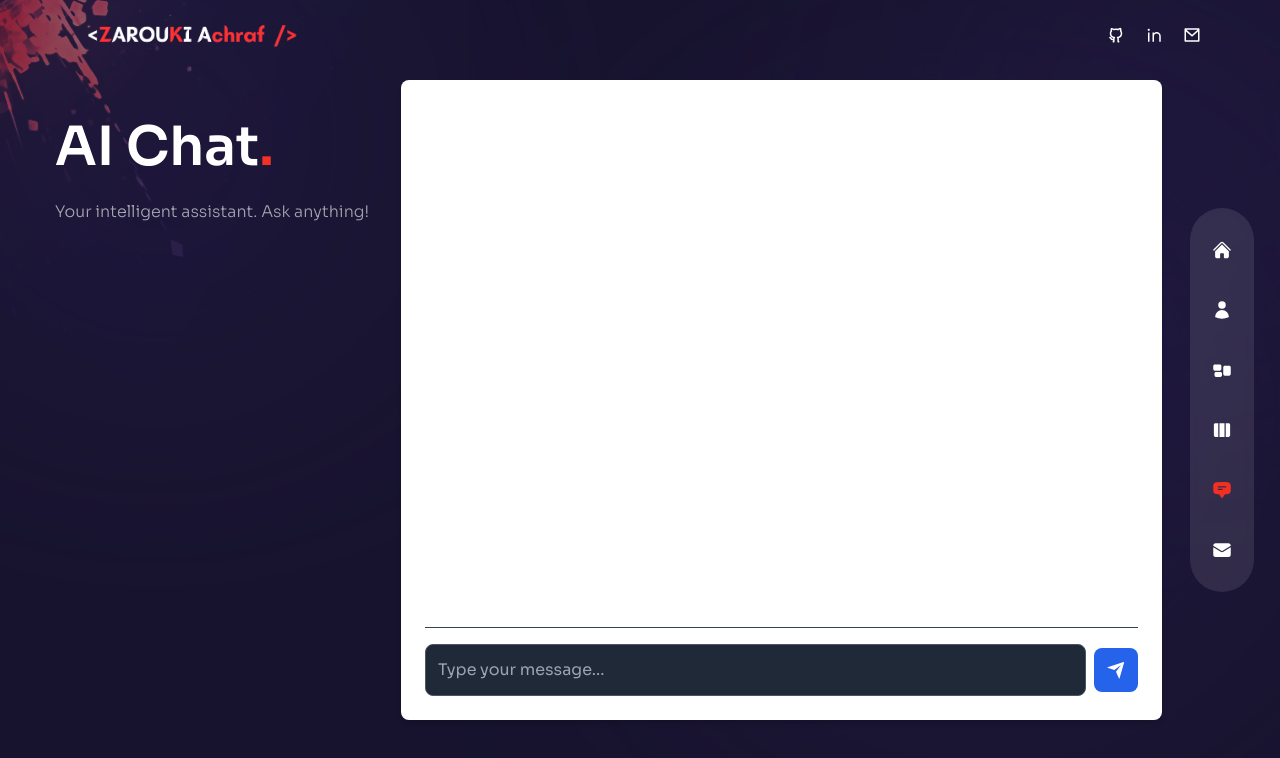
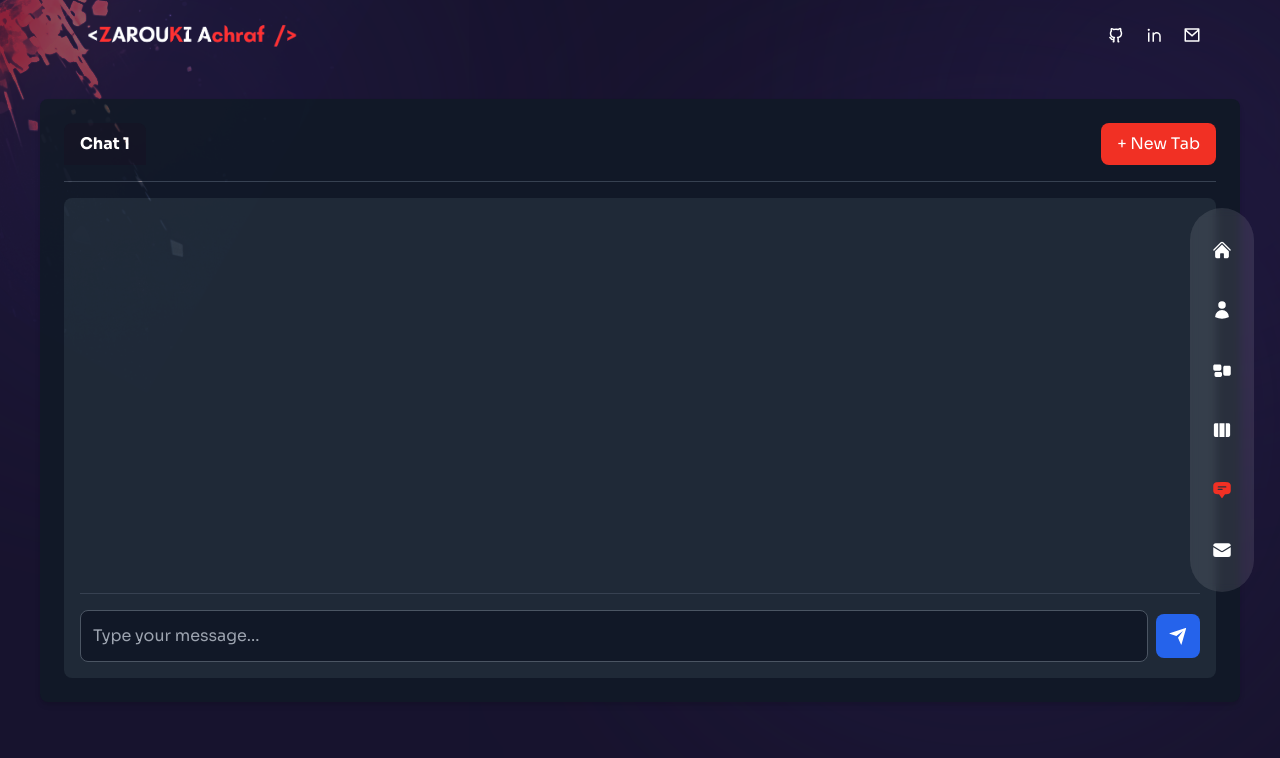
Before and after one commit to Achraftraf/Achraftraf.github.io, a Next.js app: page /cv in a window 1280 px wide. Shown: the top 758 px of the page. Built offline with nearby package versions, Linux system fonts and the light colour scheme.

Commit message:
i improvethe ui of that chat cv

```diff
--- a/pages/cv/index.js
+++ b/pages/cv/index.js
@@ -1,21 +1,50 @@
 import React, { useState } from "react";
+
 import { v4 as uuidv4 } from "uuid";
+
 import { RiSendPlaneFill } from "react-icons/ri";
+
 import { motion } from "framer-motion";
+
 import { fadeIn } from "../../variants";
 
 const ChatPage = () => {
+  const [activeTab, setActiveTab] = useState("chat1");
+
+  const [tabs, setTabs] = useState([
+    { id: "chat1", name: "Chat 1", messages: [] },
+  ]);
+
   const [text, setText] = useState("");
-  const [messages, setMessages] = useState([]);
+
   const [sessionId] = useState(uuidv4());
 
-  const handleAIResponse = async (message) => {
+  const handleTabChange = (tabId) => {
+    setActiveTab(tabId);
+  };
+
+  const handleNewTab = () => {
+    const newTabId = `chat${tabs.length + 1}`;
+
+    setTabs([
+      ...tabs,
+
+      { id: newTabId, name: `Chat ${tabs.length + 1}`, messages: [] },
+    ]);
+
+    setActiveTab(newTabId);
+  };
+
+  const handleAIResponse = async (message, tabId) => {
     try {
       const response = await fetch("/api/ai-assistant", {
         method: "POST",
+
         headers: { "Content-Type": "application/json" },
+
         body: JSON.stringify({
           userId: sessionId,
+
           message,
         }),
       });
@@ -23,11 +52,25 @@ const ChatPage = () => {
       if (!response.ok) throw new Error("Failed to fetch AI response.");
 
       const { message: aiMessage } = await response.json();
-      setMessages((prev) => [
-        ...prev,
+
+      setTabs((prevTabs) =>
+        prevTabs.map((tab) =>
+          tab.id === tabId
+            ? {
+                ...tab,
+
+                messages: [
+                  ...tab.messages,
+
                   { text: message, type: "user" },
+
                   { text: aiMessage, type: "bot" },
-      ]);
+                ],
+              }
+            : tab
+        )
+      );
+
       setText("");
     } catch (error) {
       console.error("Error fetching AI response:", error);
@@ -36,48 +79,64 @@ const ChatPage = () => {
 
   const handleSubmit = (e) => {
     e.preventDefault();
+
     if (text.trim()) {
-      handleAIResponse(text);
+      handleAIResponse(text, activeTab);
     }
   };
 
+  const currentTabMessages =
+    tabs.find((tab) => tab.id === activeTab)?.messages || [];
+
   return (
-    <div className="h-full bg-primary/30 py-36 flex items-center">
-      <div className="container mx-auto">
-        <div className="flex flex-col xl:flex-row gap-x-8">
-          {/* Left Section */}
+    <div className="h-full bg-primary/30 py-10 flex items-center">
+      <div className="container mx-auto bg-gray-900 rounded-lg shadow-md p-6">
+        {/* Tabs */}
+
+        <div className="flex justify-between items-center border-b border-gray-700 pb-4 mb-4">
+          <div className="flex gap-4">
+            {tabs.map((tab) => (
+              <button
+                key={tab.id}
+                onClick={() => handleTabChange(tab.id)}
+                className={`px-4 py-2 rounded-t-lg ${
+                  activeTab === tab.id
+                    ? "bg-primary text-white font-bold"
+                    : "bg-gray-700 text-gray-300 hover:bg-gray-600"
+                }`}
+              >
+                {tab.name}
+              </button>
+            ))}
+          </div>
+
+          <button
+            onClick={handleNewTab}
+            className="px-4 py-2 bg-accent text-white rounded-lg hover:bg-accent-dark"
+          >
+            + New Tab
+          </button>
+        </div>
+
+        {/* Chat Section */}
+
         <motion.div
-            variants={fadeIn("up", 0.2)}
+          variants={fadeIn("down", 0.3)}
           initial="hidden"
           animate="show"
           exit="hidden"
-            className="text-center flex xl:w-[30vm] flex-col lg:text-left mb-4 xl:mb-0"
-          >
-            <h2 className="h2 xl:mt-8">
-              AI Chat<span className="text-accent">.</span>
-            </h2>
-            <p className="mb-4 max-w-[400px] mx-auto lg:mx-0">
-              Your intelligent assistant. Ask anything!
-            </p>
-          </motion.div>
-
-          {/* Chat Section */}
-          <motion.div
-            variants={fadeIn("down", 0.6)}
-            initial="hidden"
-            animate="show"
-            exit="hidden"
-            className="w-full xl:max-w-[65%] bg-white shadow-md rounded-lg p-6 flex flex-col h-[80vh]"
+          className="bg-gray-800 rounded-lg p-4 flex flex-col h-[60vh]"
         >
           {/* Chat Messages */}
-            <div className="flex-grow overflow-y-auto p-4 space-y-4">
-              {messages.map((msg, index) => (
+
+          <div className="flex-grow overflow-y-auto space-y-4 p-3">
+            {currentTabMessages.map((msg, index) => (
               <div
                 key={index}
-                  className={`max-w-[75%] p-3 rounded-lg ${
+                className={`max-w-[75%] p-4 rounded-lg shadow-md ${
                   msg.type === "user"
                     ? "bg-blue-500 text-white self-end"
-                      : "bg-gray-200 text-gray-800 self-start"
+                    : "bg-gray-700 text-gray-200 self-start"
                 }`}
               >
                 {msg.text}
@@ -86,6 +145,7 @@ const ChatPage = () => {
           </div>
 
           {/* Input Area */}
+
           <form
             onSubmit={handleSubmit}
             className="flex items-center gap-2 border-t border-gray-700 pt-4"
@@ -93,12 +153,13 @@ const ChatPage = () => {
             <input
               type="text"
               placeholder="Type your message..."
-                className="flex-grow p-3 rounded-lg bg-gray-800 text-white placeholder-gray-400 border border-gray-600 focus:outline-none focus:ring focus:ring-blue-500"
+              className="flex-grow p-3 rounded-lg bg-gray-900 text-white placeholder-gray-400 border border-gray-600 focus:outline-none focus:ring focus:ring-blue-500"
               value={text}
               onChange={(e) => setText(e.target.value)}
               required
               aria-label="Message Input"
             />
+
             <button
               type="submit"
               className="bg-blue-600 text-white p-3 rounded-lg hover:bg-blue-700 focus:outline-none focus:ring focus:ring-blue-500"
@@ -110,7 +171,6 @@ const ChatPage = () => {
         </motion.div>
       </div>
     </div>
-    </div>
   );
 };
 
--- a/pages/data/cv-data.json
+++ b/pages/data/cv-data.json
@@ -3,7 +3,7 @@
   "title": "Software Engineer",
   "experience": [
     {
-      "company": "Tech Solutions Inc.",
+      "company": "ntt data",
       "role": "Backend Developer",
       "duration": "Jan 2020 - Present",
       "responsibilities": [
```
Also changed, not shown: components/Layout.js (+12 -10 lines), components/TopLeftImg.js (+5 -3 lines), pages/index.js (+36 -14 lines). Lines whose indentation alone changed are shown as unchanged.
